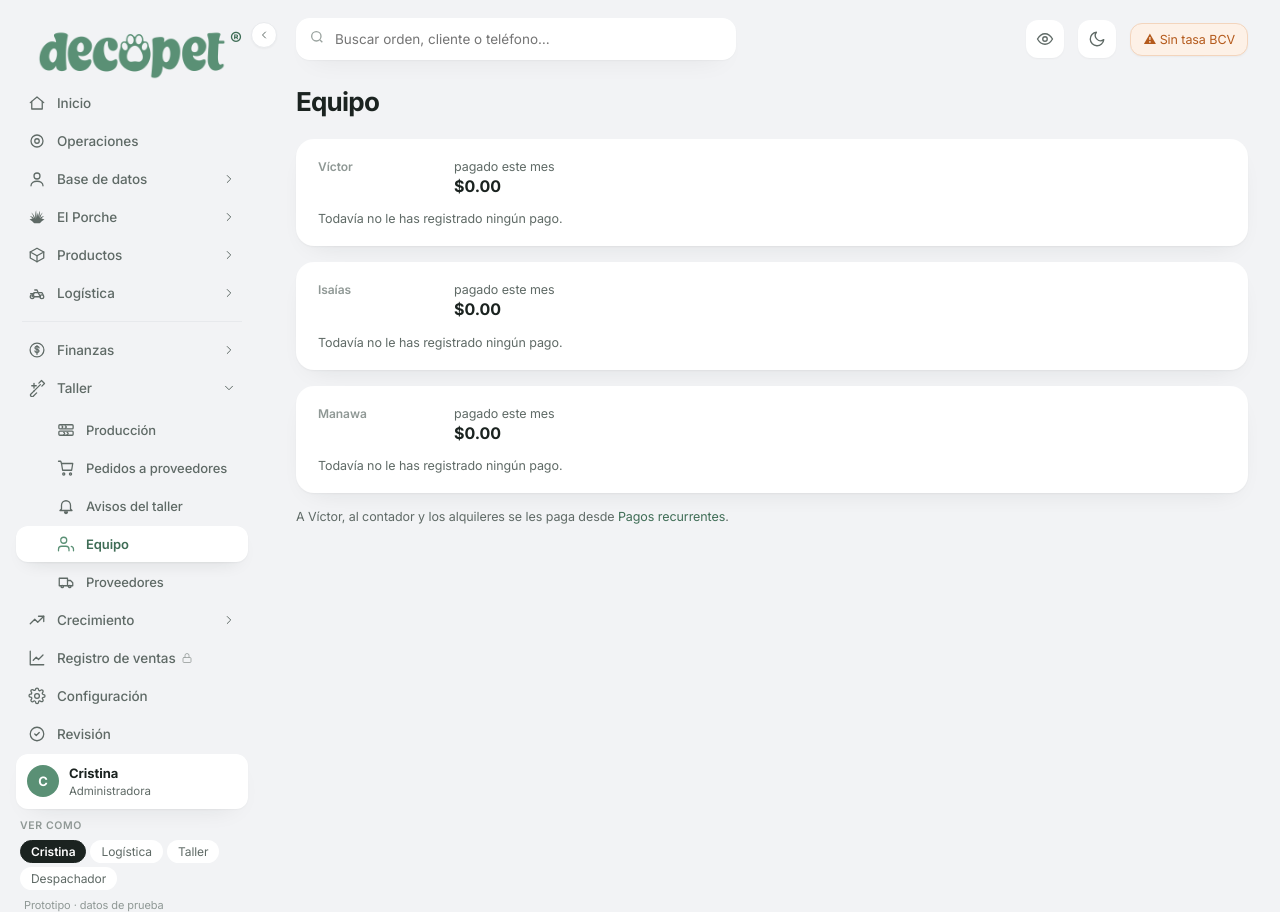
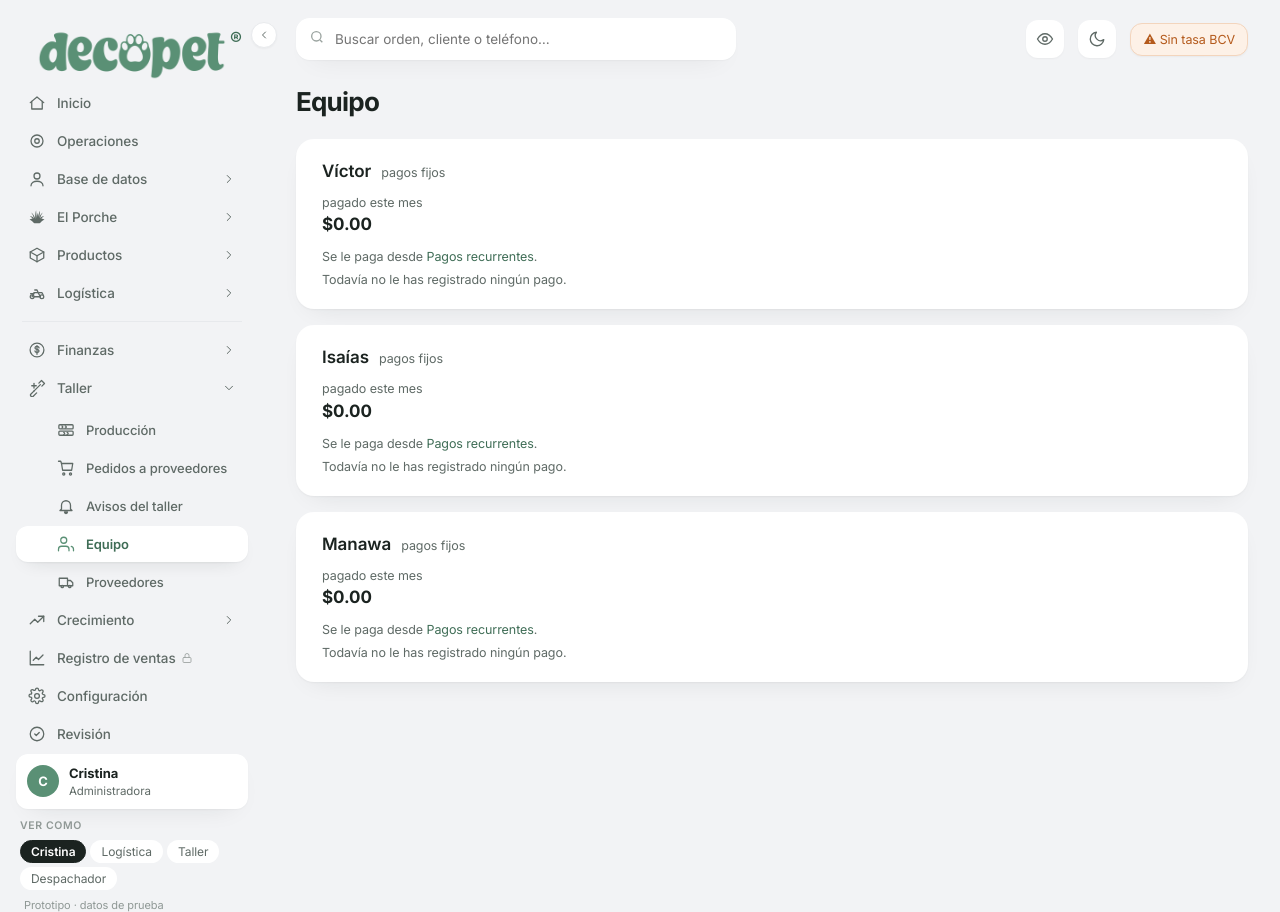
Before and after one commit to cristinadecoept/ERP-decopet, a FastAPI app: page /equipo in a window 1280 px wide. Run offline with FastAPI, Linux system fonts and the light colour scheme; data comes from the database, SQL or seed files in the repository; data that the repository does not hold is empty.

Commit message:
Equipo: tarjetas ordenadas — nombre arriba, cifras en columnas alineadas, botones Pagar / Anotar una falta juntos, sin huecos
Co-Authored-By: Claude Opus 5.5 <noreply@anthropic.com>

```diff
--- a/plataforma/static/estilo.css
+++ b/plataforma/static/estilo.css
@@ -1125,3 +1125,21 @@ table.fija .me-acc{white-space:normal!important;min-width:0!important;width:auto
 html.oscuro .entrar-c,html.oscuro .entrar-c label{color:#1d1d1b}html.oscuro .entrar-c{background:#fff}
 html.oscuro .entrar-c input{background:#F7F3EE;border-color:#EAE2D9;color:#1d1d1b}
 html.oscuro .entrar-c .btn{background:#5A9075;color:#fff}html.oscuro .entrar-w{background:#f2f3f5}
+/* Equipo: cada persona en una tarjeta con el nombre a la izquierda y todo lo demás alineado a la derecha; las cifras en la misma cuadrícula en todas las tarjetas */
+.eq{display:grid;grid-template-columns:150px minmax(0,1fr);gap:24px;margin-bottom:16px;padding:22px 26px}
+.eq-quien h3{margin:0 0 2px;font-size:17px;color:var(--tinta)}
+.eq-stats{display:grid;grid-template-columns:repeat(5,minmax(0,1fr));gap:14px 18px;margin-bottom:14px}
+.eq-num{display:flex;flex-direction:column;gap:2px;line-height:1.3}.eq-num b{font-size:17px}
+.eq-acc{display:flex;gap:10px;flex-wrap:wrap;align-items:flex-start;margin-bottom:6px}
+.eq-d>summary{list-style:none;width:max-content}.eq-d>summary::-webkit-details-marker{display:none}
+.eq-d[open]{flex-basis:100%;order:2;background:var(--fondo);border-radius:12px;padding:12px 14px}
+.eq-d[open]>summary{margin-bottom:2px}
+.eq-d .fal-f select,.eq-d .fal-f input{width:auto}.eq-d .cf-in{display:inline-flex;align-items:center;gap:4px}
+.eq-nota{margin-top:8px}.eq-t{margin-top:12px}.eq .eq-av{margin:0 0 12px}
+@media (max-width:820px){.eq{grid-template-columns:1fr;gap:10px;padding:18px}.eq-stats{grid-template-columns:repeat(2,minmax(0,1fr))}}
+/* Equipo: el nombre arriba y las cifras debajo en columnas fijas (así quedan alineadas de una tarjeta a otra) */
+.eq{grid-template-columns:1fr;gap:12px}
+.eq-quien{display:flex;align-items:baseline;gap:10px}
+.eq-stats{grid-template-columns:repeat(auto-fill,150px);gap:14px 10px}
+.eq-num .mini{white-space:nowrap}
+@media (max-width:820px){.eq-stats{grid-template-columns:repeat(2,minmax(0,1fr))}}
--- a/plataforma/templates/equipo.html
+++ b/plataforma/templates/equipo.html
@@ -1,25 +1,24 @@
 {% extends "base.html" %}{% block titulo %}Equipo · Decopet{% endblock %}{% block cuerpo %}
 <div class="fila-titulo"><div><h1>Equipo</h1></div></div>
 {% for p in gente %}
-<div class="tarjeta" style="margin-bottom:16px">
- <div class="eq-cab">
-  <h3 style="margin:0">{{ p.nombre }}</h3>
-  {% if p.quincena %}<div class="eq-num"><span class="mini">por quincena</span> <b>{{ p.quincena|usd }}</b></div>
-  {% endif %}
-  {% for c in p.comps %}<div class="eq-num"><span class="mini">{{ c.subcategoria or c.nombre }}{{ ' · por semana' if c.frecuencia=='semanal' }}</span>
-   <b>{{ c.monto|usd }}</b>{% if c.prox %}<span class="mini">{{ c.prox|dia }}{% if c.frecuencia=='inicio_mes' %} · hasta el {{ c.dia or 5 }}{% endif %}</span>{% endif %}</div>{% endfor %}
-  <div class="eq-num"><span class="mini">pagado este mes</span> <b>{{ p.mes|usd }}</b></div>
-  {% if p.debe_adelantos %}<div class="eq-num"><span class="mini">adelantos</span> <b class="ln-alerta">−{{ p.debe_adelantos|usd }}</b></div>{% endif %}
-  {% if p.descuento %}<div class="eq-num"><span class="mini">{{ p.faltas|length }} falta{{ 's' if p.faltas|length != 1 }}</span> <b class="ln-alerta">−{{ p.descuento|usd }}</b></div>{% endif %}
-  {% if p.quincena and (p.debe_adelantos or p.descuento) %}<div class="eq-num"><span class="mini">le toca cobrar</span> <b>{{ p.neto|usd }}</b></div>{% endif %}
-  {% if p.mensual %}<div class="eq-num"><span class="mini">próxima quincena</span>
-   <b>{% if p.dias == 0 %}hoy{% elif p.dias == 1 %}mañana{% else %}{{ p.vence|dia }}{% endif %}</b></div>
-  {% endif %}
+<div class="tarjeta eq">
+ <div class="eq-quien"><h3>{{ p.nombre }}</h3><span class="mini">{{ 'cobra por quincena' if p.mensual else 'pagos fijos' }}</span></div>
+ <div class="eq-cuerpo">
+ <div class="eq-stats">
+  {% if p.quincena %}<div class="eq-num"><span class="mini">por quincena</span><b>{{ p.quincena|usd }}</b></div>{% endif %}
+  {% for c in p.comps %}<div class="eq-num"><span class="mini">{{ c.subcategoria or c.nombre }}{{ ' · semanal' if c.frecuencia=='semanal' and 'semanal' not in (c.subcategoria or c.nombre or '')|lower }}</span><b>{{ c.monto|usd }}</b>{% if c.prox %}<span class="mini">{{ c.prox|dia }}{% if c.frecuencia=='inicio_mes' %} · hasta el {{ c.dia or 5 }}{% endif %}</span>{% endif %}</div>{% endfor %}
+  <div class="eq-num"><span class="mini">pagado este mes</span><b>{{ p.mes|usd }}</b></div>
+  {% if p.debe_adelantos %}<div class="eq-num"><span class="mini">adelantos</span><b class="ln-alerta">−{{ p.debe_adelantos|usd }}</b></div>{% endif %}
+  {% if p.descuento %}<div class="eq-num"><span class="mini">{{ p.faltas|length }} falta{{ 's' if p.faltas|length != 1 }}</span><b class="ln-alerta">−{{ p.descuento|usd }}</b></div>{% endif %}
+  {% if p.quincena and (p.debe_adelantos or p.descuento) %}<div class="eq-num"><span class="mini">le toca cobrar</span><b>{{ p.neto|usd }}</b></div>{% endif %}
+  {% if p.mensual %}<div class="eq-num"><span class="mini">próxima quincena</span><b>{% if p.dias == 0 %}hoy{% elif p.dias == 1 %}mañana{% else %}{{ p.vence|dia }}{% endif %}</b></div>{% endif %}
  </div>
  {% if p.faltas %}<div class="eq-av">No vino {{ p.faltas|length }} día{{ 's' if p.faltas|length != 1 }} desde la última quincena ({{ p.diario|usd }} el día):
  {% for f in p.faltas %}<span class="falta-p">{{ f.fecha|dia }}{% if f.nota %} · {{ f.nota }}{% endif %}
   <form method="post" action="/equipo/falta/{{ f.id }}/borrar" style="display:inline"><button title="Quitar">×</button></form></span>{% endfor %}</div>{% endif %}
-{% if p.mensual %}<details class="eq-pagar" {{ 'open' if p.nombre in falta_quincena }}><summary class="btn chico">Pagar</summary>
+ {% if p.adelantos %}<div class="eq-av">Le adelantaste {{ p.debe_adelantos|usd }} desde la última quincena{% if p.ultima_quincena %} ({{ p.ultima_quincena|dia }}){% endif %}. Descuéntalo al pagarle.</div>{% endif %}
+ {% if p.mensual %}<div class="eq-acc">
+ <details class="eq-d" {{ 'open' if p.nombre in falta_quincena }}><summary class="btn chico">Pagar</summary>
  <form method="post" action="/equipo/pagar" class="fal-f">
   <input type="hidden" name="nombre" value="{{ p.nombre }}">
   <select name="que" onchange="this.form.monto.value=this.value=='Quincena'?'{{ '%.2f'|format(p.neto if p.neto is not none else p.quincena) }}':''">
@@ -29,24 +28,24 @@
   <input type="date" name="fecha" value="{{ hoy_iso }}" max="{{ hoy_iso }}">
   <button class="btn chico">Registrar pago</button></form>
  <div class="mini" style="margin-top:6px">Sale de esa caja en el cash flow y queda en gastos como Equipo. Si la caja es en bolívares, se pasa a la tasa BCV de hoy.</div></details>
-<details class="fal-w"><summary>Anotar una falta</summary>
+ <details class="eq-d"><summary class="btn sec chico">Anotar una falta</summary>
  <form method="post" action="/equipo/falta" class="fal-f">
   <input type="hidden" name="nombre" value="{{ p.nombre }}">
   <input type="date" name="fecha" value="{{ hoy_iso }}" max="{{ hoy_iso }}">
   <input name="nota" placeholder="por qué (opcional)">
-  <button class="btn chico">Anotar</button></form></details>{% endif %}
-{% if p.adelantos %}<div class="eq-av">Le adelantaste {{ p.debe_adelantos|usd }} desde la última quincena{% if p.ultima_quincena %} ({{ p.ultima_quincena|dia }}){% endif %}.  Descuéntalo al pagarle.</div>{% endif %}
- {% if p.pagos %}<table data-cols="Fecha:15|Qué:45|De qué caja:22|Monto:18" class="lineas"><tr><th>Fecha</th><th>Qué</th><th>De qué caja</th><th class="num">Monto</th></tr>
+  <button class="btn chico">Anotar</button></form></details>
+ </div>{% else %}<div class="mini eq-nota">Se le paga desde <a href="/finanzas/recurrentes">Pagos recurrentes</a>.</div>{% endif %}
+ {% if p.pagos %}<table data-cols="Fecha:15|Qué:45|De qué caja:22|Monto:18" class="lineas eq-t"><tr><th>Fecha</th><th>Qué</th><th>De qué caja</th><th class="num">Monto</th></tr>
  {% for g in p.pagos[:12] %}<tr>
-  <td class="mono" style="width:120px">{{ g.fecha|dia }}
+  <td class="mono">{{ g.fecha|dia }}
    {% if g.tocaba and g.tocaba != g.fecha %}<div class="mini">tocaba el {{ g.tocaba|dia }}</div>{% endif %}</td>
   <td>{{ g.subcategoria or '—' }}{% if g.categoria and g.categoria != 'Equipo' %}<span class="mini"> · {{ g.categoria }}</span>{% endif %}{% if g.descripcion %}<span class="mini"> · {{ g.descripcion }}</span>{% endif %}</td>
   <td class="mini">{{ g.caja or '—' }}</td>
   <td class="num"><b>{{ g.monto_usd|usd }}</b>{% if g.moneda and g.moneda != 'USD' %}<div class="mini">{{ '%.2f'|format(g.monto_real or 0) }} {{ g.moneda }}</div>{% endif %}</td>
  </tr>{% endfor %}</table>
  {% if p.pagos|length > 12 %}<div class="mini" style="margin-top:6px">y {{ p.pagos|length - 12 }} más · {{ p.total|usd }} en total</div>{% endif %}
- {% else %}<div class="mini" style="margin-top:14px">Todavía no le has registrado ningún pago.</div>{% endif %}
+ {% else %}<div class="mini eq-nota">Todavía no le has registrado ningún pago.</div>{% endif %}
+ </div>
 </div>
 {% endfor %}
-<p class="mini">A Víctor, al contador y los alquileres se les paga desde <a href="/finanzas/recurrentes">Pagos recurrentes</a>.</p>
 {% endblock %}
```
